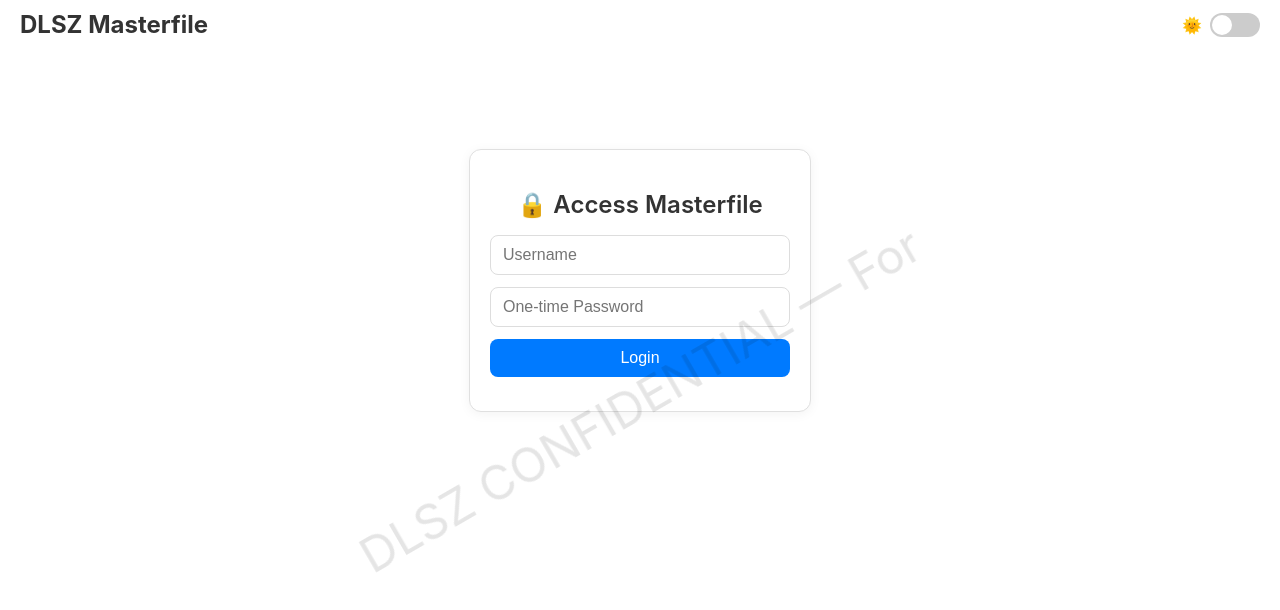
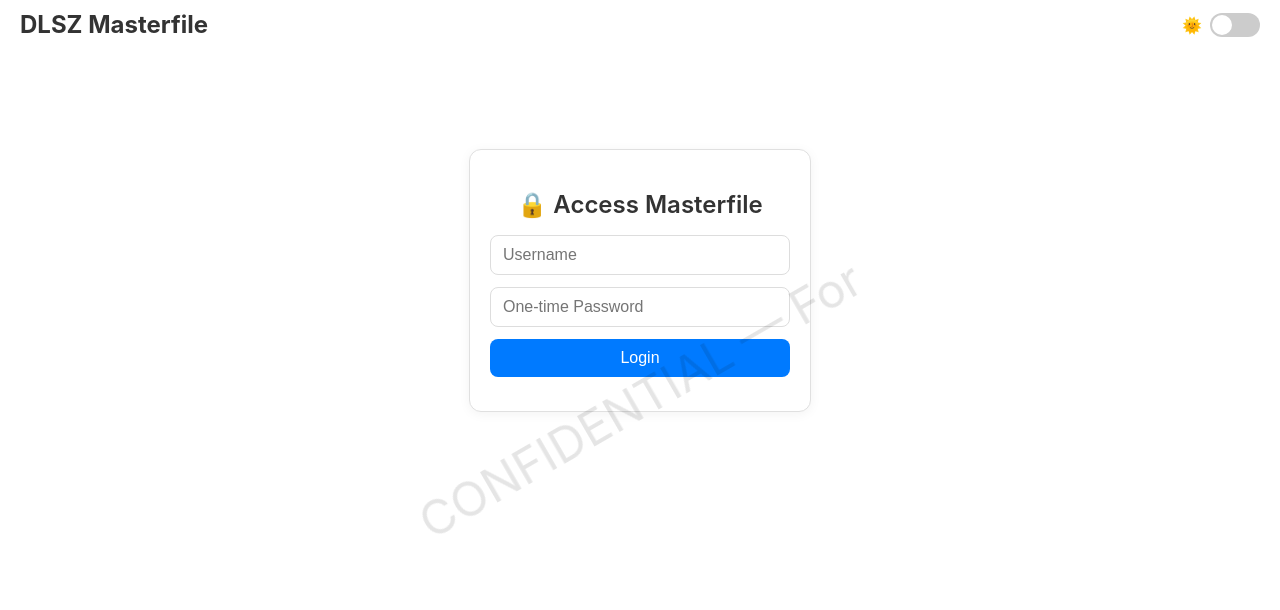
Before and after one commit to fkl-git/hahahahaha, a website: page public/index.html in a window 1280 px wide. Drawn offline with Linux system fonts and the light colour scheme.

Commit message:
index code change

```diff
--- a/public/index.html
+++ b/public/index.html
@@ -70,7 +70,7 @@
 
   </div>
   </div>
-  <div class="watermark">DLSZ CONFIDENTIAL — For <span id="userNameMark"></span></div>
+  <div class="watermark"> CONFIDENTIAL — For <span id="userNameMark"></span></div>
   <script>
     const toggle = document.getElementById('themeToggle');
     const icon = document.getElementById('toggle-icon');
```
